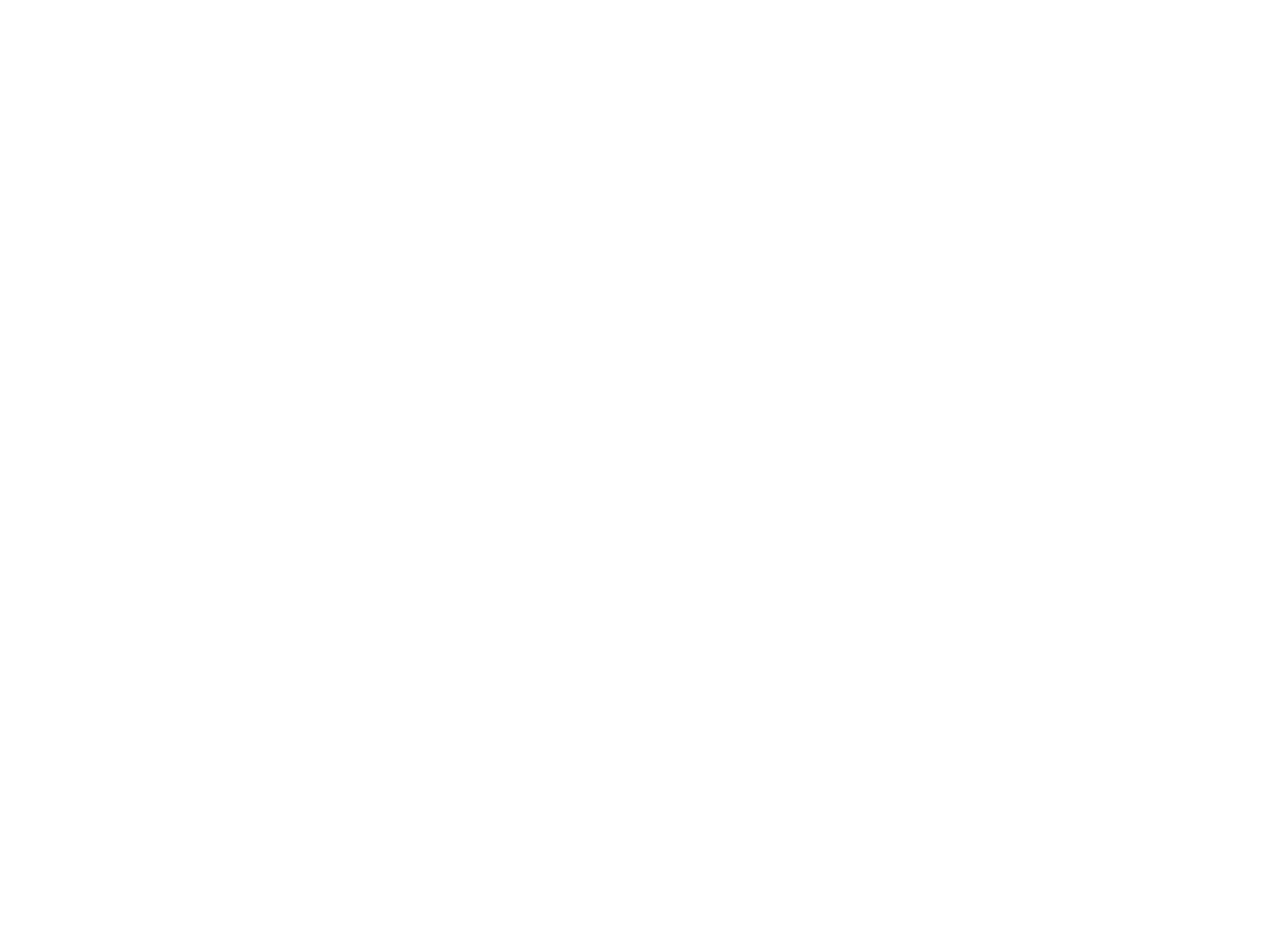
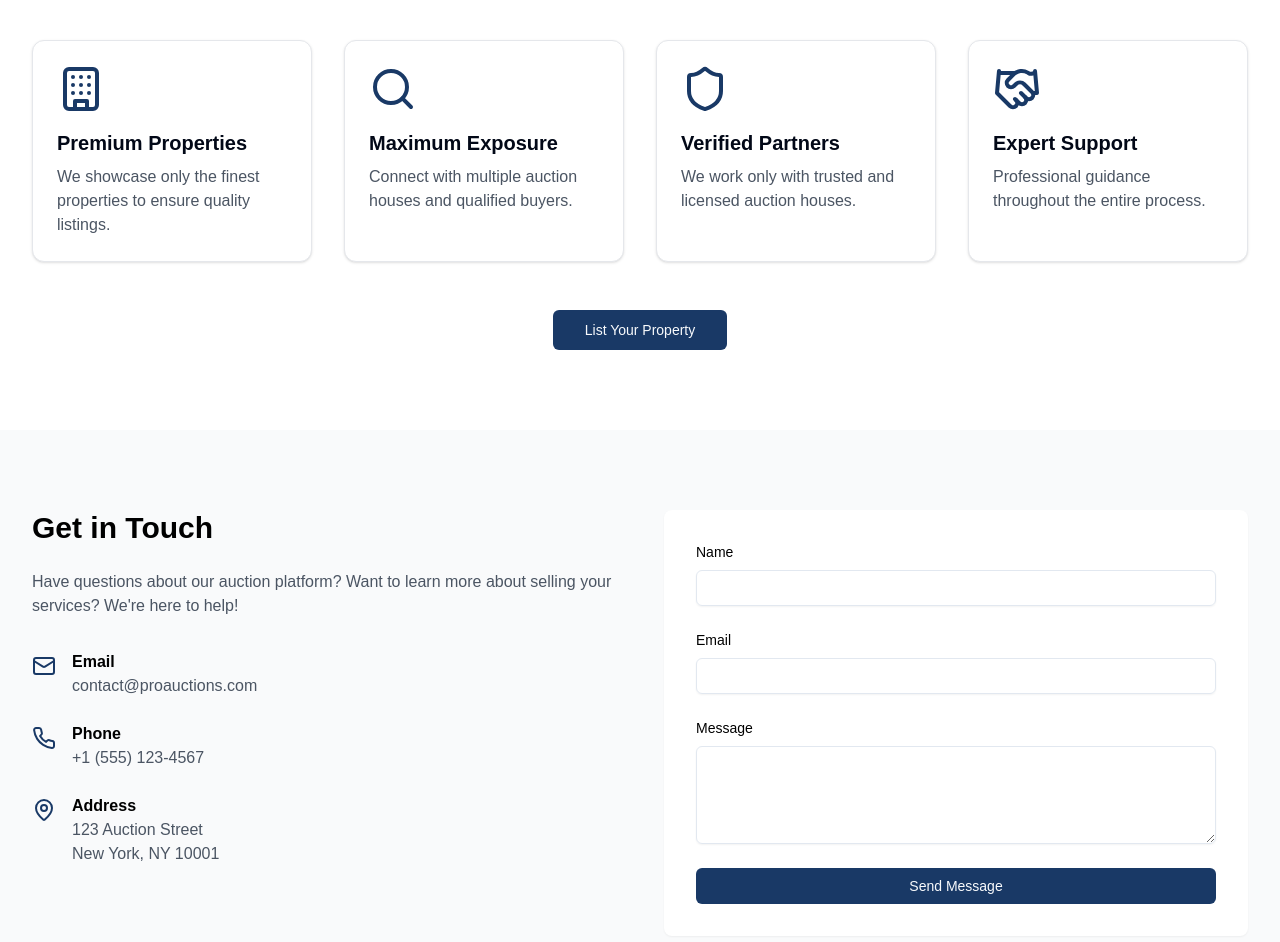
Before and after one commit to gonferreyra/auctioneers-website, a Next.js app: page / in a window 1280 px wide. Shown: the part 1760-2702 px from the top of the page. Before the commit the page ends 1572 px from the top, so only its background shows below. Built offline with nearby package versions, Linux system fonts and the light colour scheme.

Commit message:
contact and service section created

```diff
--- a/src/app/page.tsx
+++ b/src/app/page.tsx
@@ -1,11 +1,15 @@
 import AuctionGrid from '@/components/auction-grid';
+import ContactSection from '@/components/contact-section';
 import Hero from '@/components/hero';
+import ServicesSection from '@/components/services-section';
 
 export default function Home() {
   return (
     <div className="min-h-screen">
       <Hero />
       <AuctionGrid />
+      <ServicesSection />
+      <ContactSection />
     </div>
   );
 }
--- /dev/null
+++ b/src/components/contact-section.tsx
@@ -0,0 +1,128 @@
+'use client';
+
+import { useState } from 'react';
+import { Button } from '@/components/ui/button';
+import { Input } from '@/components/ui/input';
+import { Textarea } from '@/components/ui/textarea';
+import { Mail, Phone, MapPin } from 'lucide-react';
+
+export default function ContactSection() {
+  const [formData, setFormData] = useState({
+    name: '',
+    email: '',
+    message: '',
+  });
+
+  const handleSubmit = (e: React.FormEvent) => {
+    e.preventDefault();
+    // Handle form submission
+    console.log(formData);
+  };
+
+  return (
+    <section className="bg-gray-50 py-20">
+      <div className="mx-auto max-w-7xl px-4 sm:px-6 lg:px-8">
+        <div className="grid grid-cols-1 gap-12 lg:grid-cols-2">
+          <div>
+            <h2 className="mb-6 text-3xl font-bold">Get in Touch</h2>
+            <p className="mb-8 text-gray-600">
+              Have questions about our auction platform? Want to learn more
+              about selling your services? We&apos;re here to help!
+            </p>
+
+            <div className="space-y-6">
+              <div className="flex items-start">
+                <Mail className="mt-1 h-6 w-6 text-primary" />
+                <div className="ml-4">
+                  <h3 className="font-semibold">Email</h3>
+                  <p className="text-gray-600">contact@proauctions.com</p>
+                </div>
+              </div>
+
+              <div className="flex items-start">
+                <Phone className="mt-1 h-6 w-6 text-primary" />
+                <div className="ml-4">
+                  <h3 className="font-semibold">Phone</h3>
+                  <p className="text-gray-600">+1 (555) 123-4567</p>
+                </div>
+              </div>
+
+              <div className="flex items-start">
+                <MapPin className="mt-1 h-6 w-6 text-primary" />
+                <div className="ml-4">
+                  <h3 className="font-semibold">Address</h3>
+                  <p className="text-gray-600">
+                    123 Auction Street
+                    <br />
+                    New York, NY 10001
+                  </p>
+                </div>
+              </div>
+            </div>
+          </div>
+
+          <div className="rounded-lg bg-white p-8 shadow-sm">
+            <form onSubmit={handleSubmit} className="space-y-6">
+              <div>
+                <label
+                  htmlFor="name"
+                  className="mb-2 block text-sm font-medium"
+                >
+                  Name
+                </label>
+                <Input
+                  id="name"
+                  value={formData.name}
+                  onChange={(e) =>
+                    setFormData({ ...formData, name: e.target.value })
+                  }
+                  required
+                />
+              </div>
+
+              <div>
+                <label
+                  htmlFor="email"
+                  className="mb-2 block text-sm font-medium"
+                >
+                  Email
+                </label>
+                <Input
+                  id="email"
+                  type="email"
+                  value={formData.email}
+                  onChange={(e) =>
+                    setFormData({ ...formData, email: e.target.value })
+                  }
+                  required
+                />
+              </div>
+
+              <div>
+                <label
+                  htmlFor="message"
+                  className="mb-2 block text-sm font-medium"
+                >
+                  Message
+                </label>
+                <Textarea
+                  id="message"
+                  rows={4}
+                  value={formData.message}
+                  onChange={(e) =>
+                    setFormData({ ...formData, message: e.target.value })
+                  }
+                  required
+                />
+              </div>
+
+              <Button type="submit" className="w-full">
+                Send Message
+              </Button>
+            </form>
+          </div>
+        </div>
+      </div>
+    </section>
+  );
+}
--- /dev/null
+++ b/src/components/services-section.tsx
@@ -0,0 +1,69 @@
+import { Card, CardContent } from '@/components/ui/card';
+import { Button } from '@/components/ui/button';
+import { Search, Shield, Handshake, Building } from 'lucide-react';
+
+export default function ServicesSection() {
+  return (
+    <section className="bg-white py-20">
+      <div className="mx-auto max-w-7xl px-4 sm:px-6 lg:px-8">
+        <div className="mb-12 text-center">
+          <h2 className="mb-4 text-3xl font-bold">
+            Why List Your Property With Us?
+          </h2>
+          <p className="mx-auto max-w-2xl text-gray-600">
+            We connect premium properties with the most reputable auction
+            houses, ensuring maximum visibility and optimal results for your
+            sale.
+          </p>
+        </div>
+
+        <div className="grid grid-cols-1 gap-8 md:grid-cols-2 lg:grid-cols-4">
+          <Card>
+            <CardContent className="pt-6">
+              <Building className="mb-4 h-12 w-12 text-primary" />
+              <h3 className="mb-2 text-xl font-semibold">Premium Properties</h3>
+              <p className="text-gray-600">
+                We showcase only the finest properties to ensure quality
+                listings.
+              </p>
+            </CardContent>
+          </Card>
+
+          <Card>
+            <CardContent className="pt-6">
+              <Search className="mb-4 h-12 w-12 text-primary" />
+              <h3 className="mb-2 text-xl font-semibold">Maximum Exposure</h3>
+              <p className="text-gray-600">
+                Connect with multiple auction houses and qualified buyers.
+              </p>
+            </CardContent>
+          </Card>
+
+          <Card>
+            <CardContent className="pt-6">
+              <Shield className="mb-4 h-12 w-12 text-primary" />
+              <h3 className="mb-2 text-xl font-semibold">Verified Partners</h3>
+              <p className="text-gray-600">
+                We work only with trusted and licensed auction houses.
+              </p>
+            </CardContent>
+          </Card>
+
+          <Card>
+            <CardContent className="pt-6">
+              <Handshake className="mb-4 h-12 w-12 text-primary" />
+              <h3 className="mb-2 text-xl font-semibold">Expert Support</h3>
+              <p className="text-gray-600">
+                Professional guidance throughout the entire process.
+              </p>
+            </CardContent>
+          </Card>
+        </div>
+
+        <div className="mt-12 text-center">
+          <Button size="lg">List Your Property</Button>
+        </div>
+      </div>
+    </section>
+  );
+}
```
